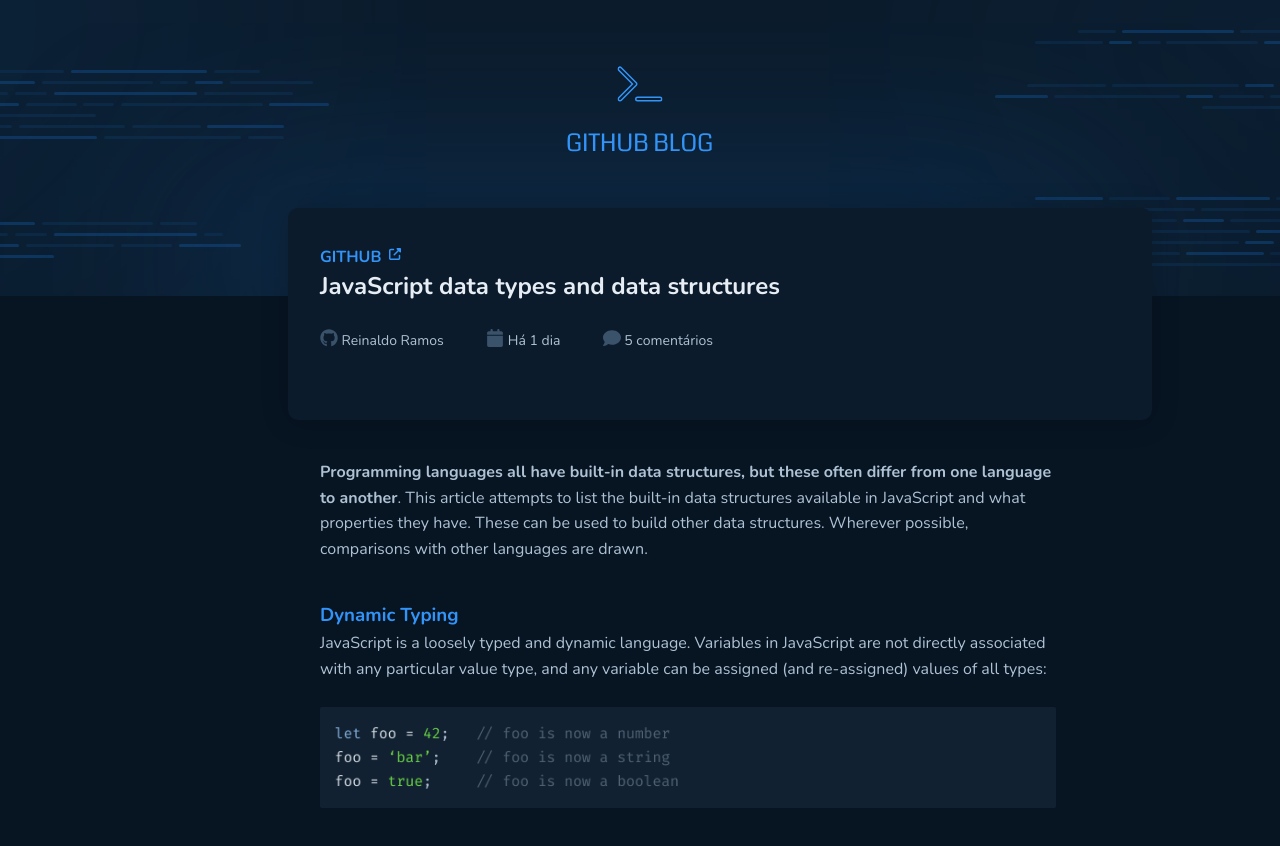
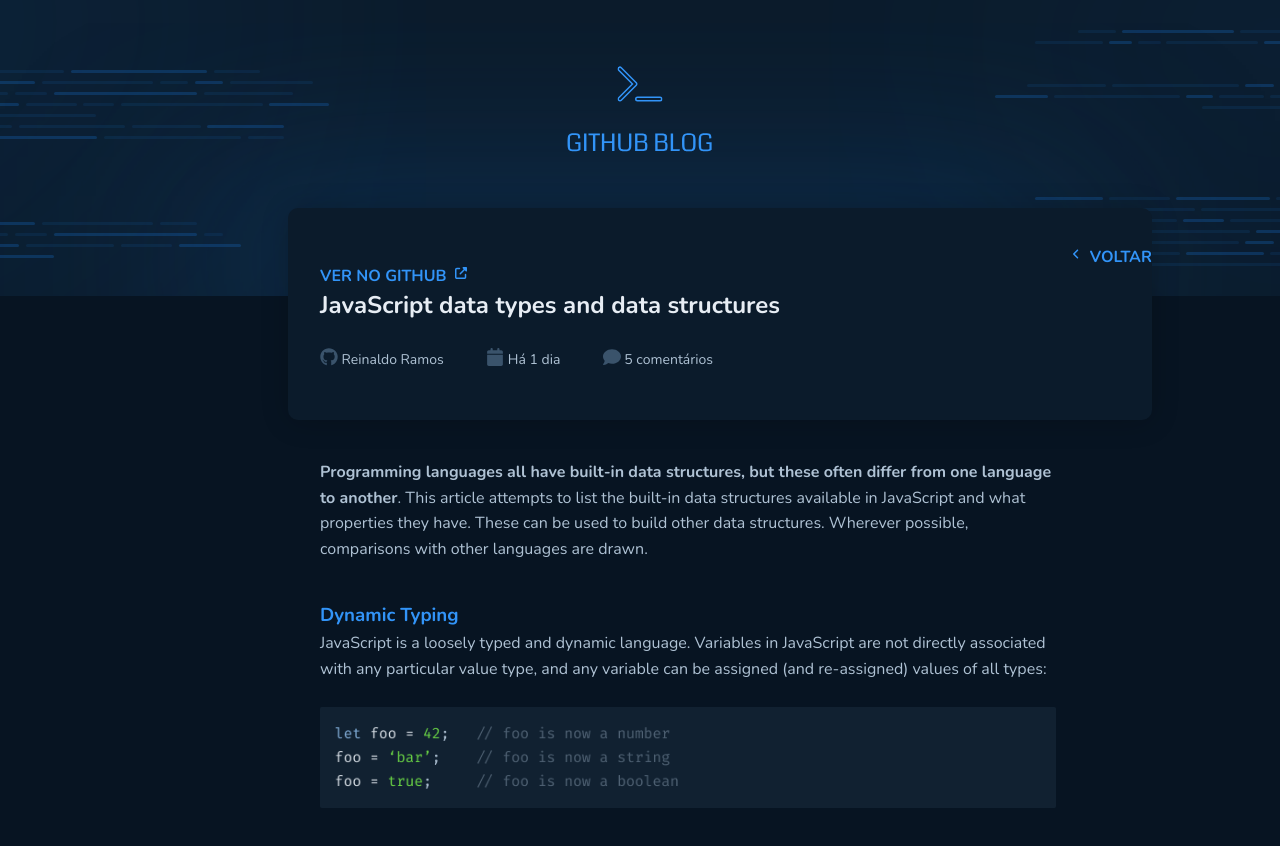
Before and after one commit to ReinaldoARamos/GItHub_Blog, a React (Vite) app: page /post in a window 1280 px wide. Shown: the top 846 px of the page. Built offline with nearby package versions, Linux system fonts and the light colour scheme.

Commit message:
arrumando tipagem do extertnal links

```diff
--- a/src/Componentes/ExternalLinks/index.tsx
+++ b/src/Componentes/ExternalLinks/index.tsx
@@ -10,9 +10,10 @@
 
 export function ExternalLinks({ text, icon, ...rest }: ExternaLinksProps) {
   return (
-    <ExternaLinksContainer>
+    <ExternaLinksContainer {...rest}>
       {text}
       {icon ?? <FontAwesomeIcon icon={faUpRightFromSquare} />}
+
     </ExternaLinksContainer>
   );
 }
--- a/src/Pages/Post/index.tsx
+++ b/src/Pages/Post/index.tsx
@@ -3,7 +3,13 @@
 import { RegularText, TitleText } from "../../Typography/Typography";
 import { PostCardContainer, PostCardContent } from "./style";
 import { faGithub } from "@fortawesome/free-brands-svg-icons";
-import { faBuilding, faUserGroup, faCalendar, faComment} from "@fortawesome/free-solid-svg-icons";
+import {
+  faBuilding,
+  faUserGroup,
+  faCalendar,
+  faComment,
+  faAngleLeft,
+} from "@fortawesome/free-solid-svg-icons";
 import { PostContent } from "./Components/PostContent";
 
 export function Post() {
@@ -12,12 +18,19 @@
       <PostCardContainer>
         <PostCardContent>
           <header>
-
-            <a href="https://github.com/ReinaldoARamos" target="_blank">
-            <ExternalLinks text={"github"} />
-
+            <ExternalLinks
+              icon={<FontAwesomeIcon icon={faAngleLeft} />}
+              text="Voltar"
+              variant="iconLeft"
+            >
+              {" "}
+            </ExternalLinks>
+            <a
+              href="https://github.com/ReinaldoARamos/GItHub_Blog"
+              target="_blank"
+            >
+              <ExternalLinks text={"ver no github"} />
             </a>
-
           </header>
           <TitleText>JavaScript data types and data structures </TitleText>
           <ol>
@@ -40,12 +53,9 @@
               </RegularText>
             </li>
           </ol>
-
-
         </PostCardContent>
-
       </PostCardContainer>
       <PostContent />
     </>
-    )
+  );
 }
```
Lines whose indentation alone changed are shown as unchanged.
